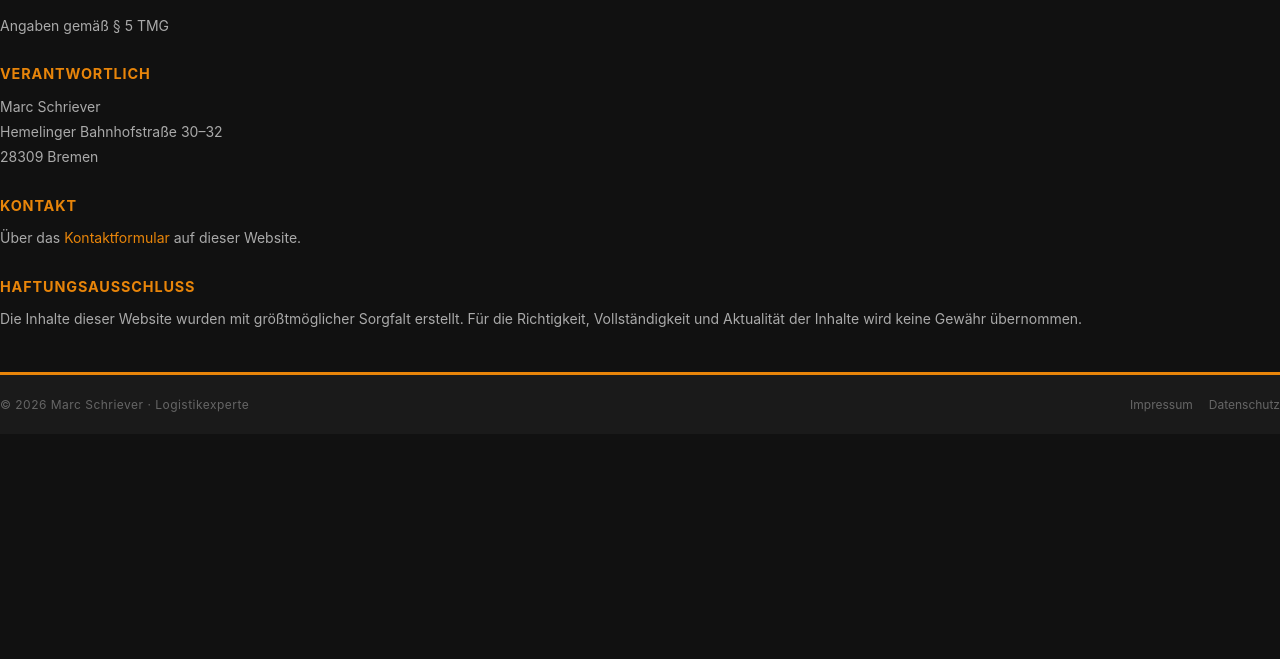
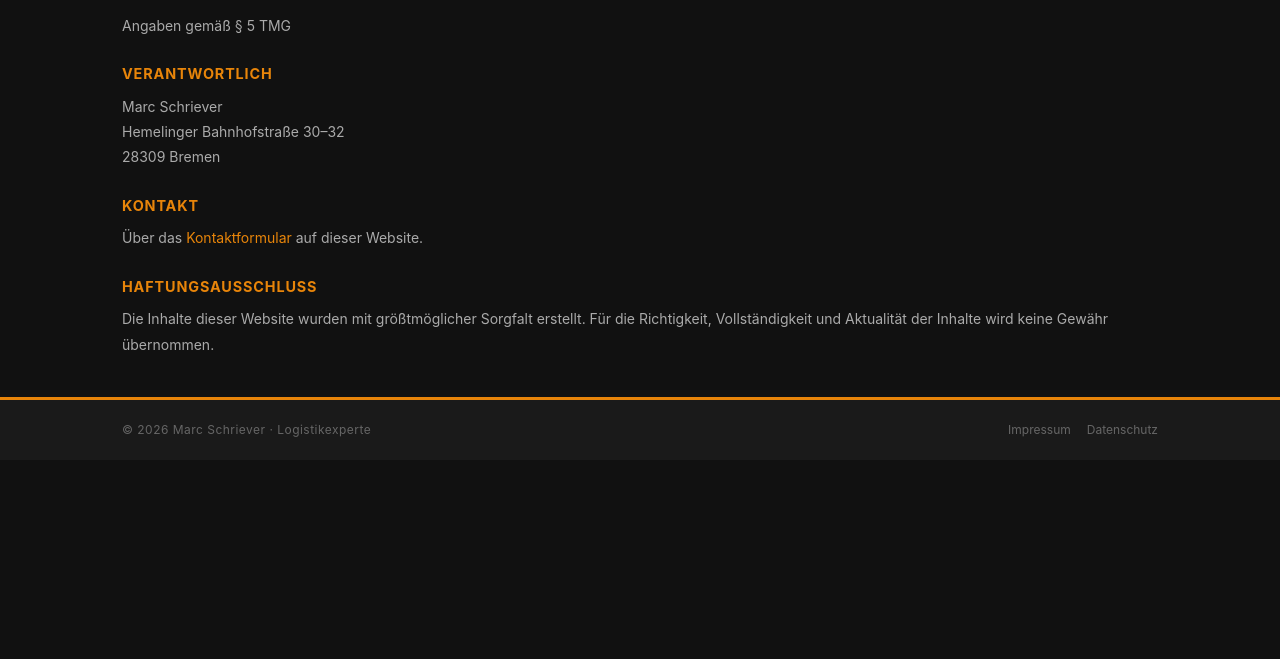
Before and after one commit to marc-schriever/marc-schriever.github.io, a plain HTML site: page impressum.html in a window 1280 px wide. Shown: the part 141-800 px from the top of the page. Drawn offline with Linux system fonts and the light colour scheme.

Commit message:
Add files via upload

```diff
--- a/style.css
+++ b/style.css
@@ -49,7 +49,8 @@ body {
 
 /* ── OBJEKT: WRAPPER ─────────────────────────────────────── */
 
-.wrapper {
+.wrapper,
+#app {
   width: 100%;
   max-width: var(--app-max);
   margin: 0 auto;
@@ -221,6 +222,7 @@ body {
   justify-content: space-between;
   align-items: center;
   position: relative;
+  gap: 1rem;
 }
 
 .navbar__brand  { display: flex; align-items: center; gap: 0.625rem; }
```
Also changed, not shown: index.html (+3 -3 lines).
